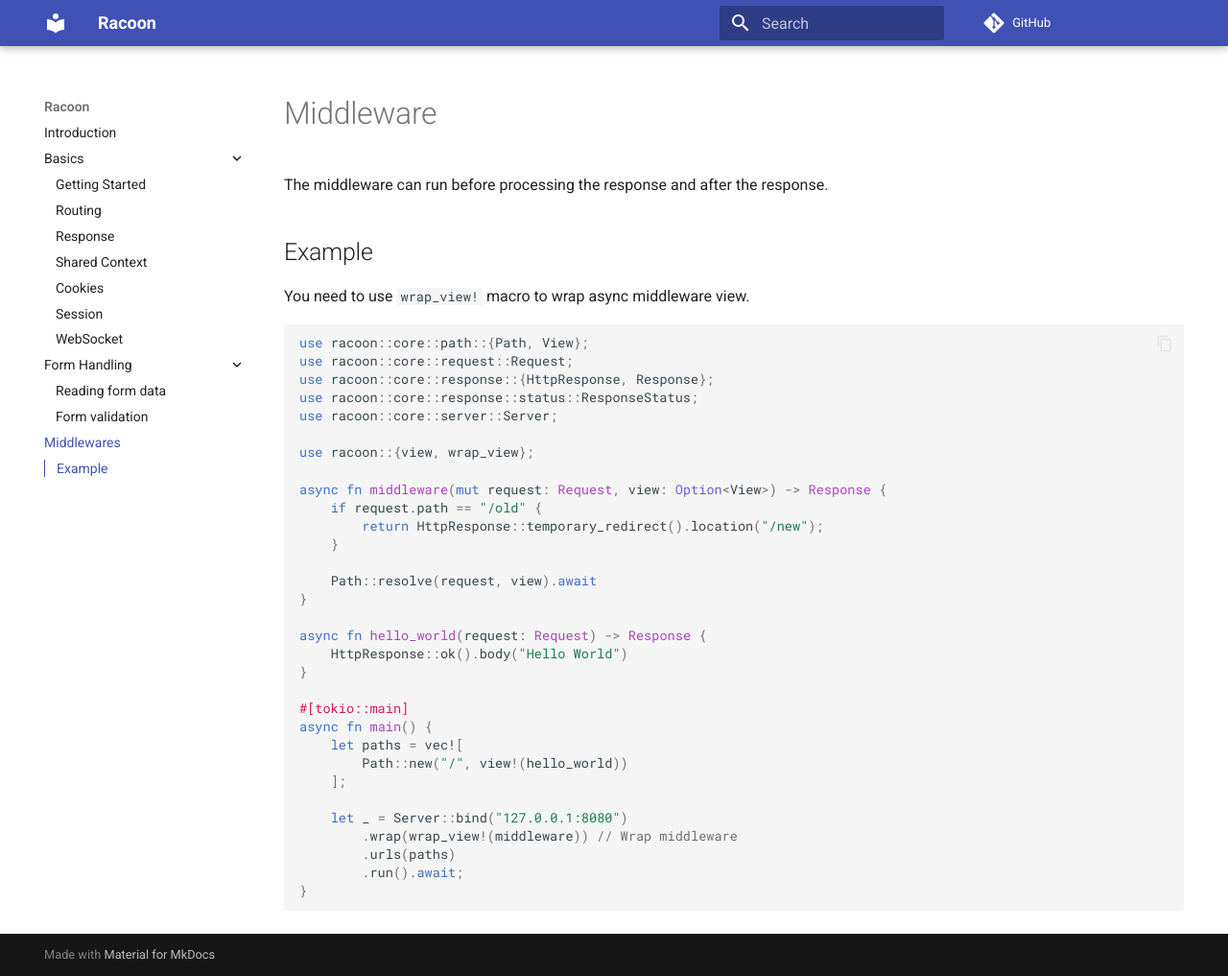
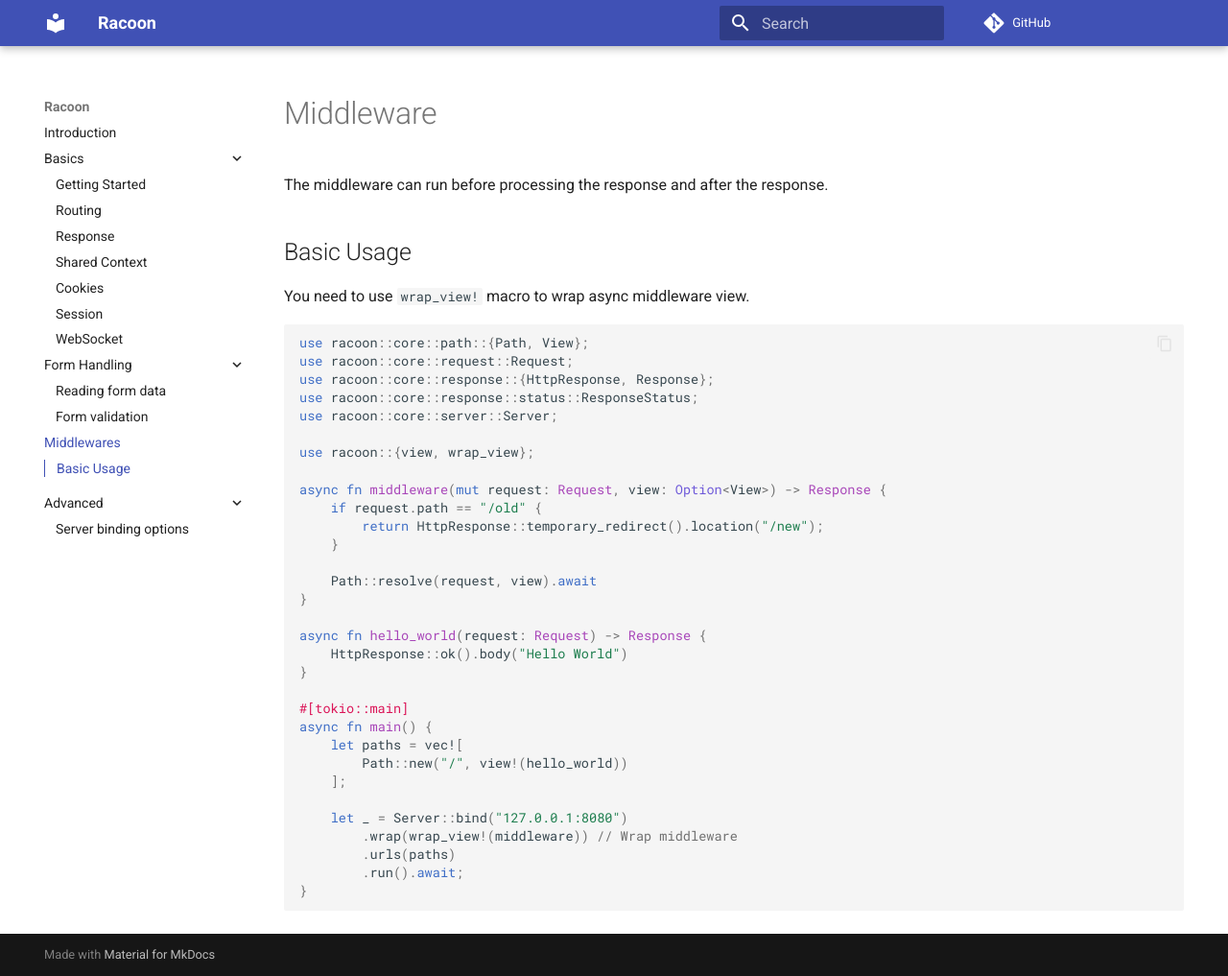
Before and after one commit to racoonframework/racoonframework.github.io, an MkDocs documentation site: the page built from docs/middleware.md, in a window 1280 px wide and 1017 px high. Shown: the whole window at 96% size. Built offline with MkDocs 1.6.1 and Material for MkDocs 9.7.7, drawn with Linux system fonts in a browser that asks for light colours; comment, search, counter and statistics services are not loaded.

Commit message:
docs: update

```diff
--- a/docs/middleware.md
+++ b/docs/middleware.md
@@ -2,7 +2,7 @@
 
 The middleware can run before processing the response and after the response.
 
-## Example
+## Basic Usage
 
 You need to use `wrap_view!` macro to wrap async middleware view.
 
--- a/mkdocs.yml
+++ b/mkdocs.yml
@@ -19,7 +19,8 @@ nav:
     - Form validation: form-validation.md
 
   - 'Middlewares': middleware.md
-
+  - 'Advanced':
+    - Server binding options: server-binding-options.md
 
 
 theme:
```
Also changed, not shown: docs/form-validation.md (+2 -0 lines).
